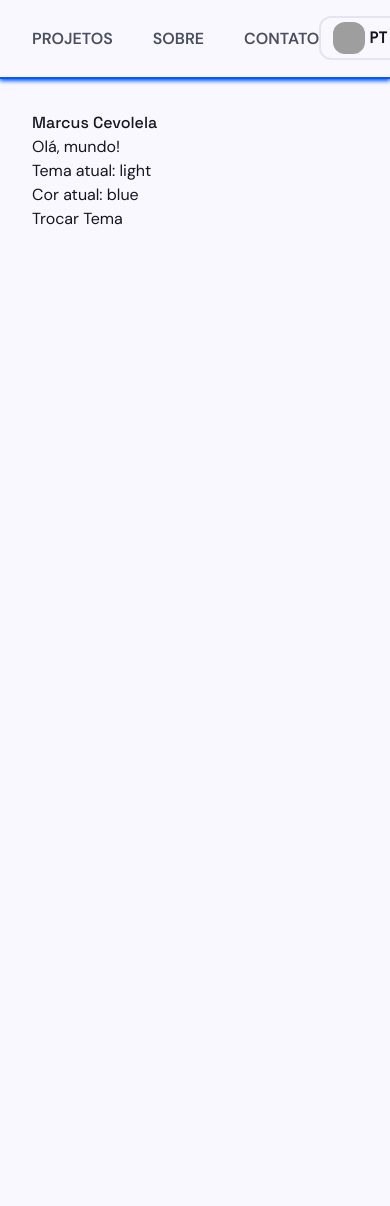
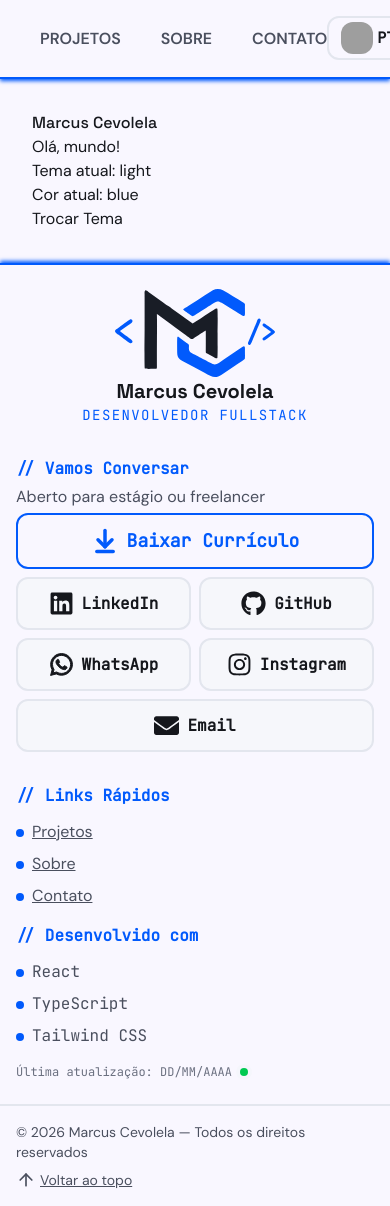
Before and after one commit to marcus-cevolela/portfolio, a React (Vite) app: page /pt in a window 390 px wide. Shown: the top 1206 px of the page. Before the commit the page ends 844 px from the top, so only its background shows below. Built offline with nearby package versions, Linux system fonts and the light colour scheme; grey boxes are pictures that could not be loaded.

Commit message:
feat: implementando footer responsivo

```diff
--- a/package.json
+++ b/package.json
@@ -18,6 +18,7 @@
     "react-i18next": "^17.0.16",
     "react-icons": "^5.7.0",
     "react-router-dom": "^7.18.4",
+    "simple-icons": "^16.35.0",
     "tailwindcss": "^4.3.3"
   },
   "devDependencies": {
--- a/src/components/Footer/Footer.tsx
+++ b/src/components/Footer/Footer.tsx
@@ -0,0 +1,154 @@
+import { ArrowDownToLine, ArrowUp } from 'lucide-react'
+import { FaLinkedin, FaGithub, FaWhatsapp, FaInstagram, FaEnvelope } from 'react-icons/fa'
+import { useTheme } from "../../hooks/useTheme"
+import logoDarkBlue from "../../assets/logo-dark-blue.svg"
+import logoDarkRed from "../../assets/logo-dark-red.svg"
+import logoLightBlue from "../../assets/logo-light-blue.svg"
+import logoLightRed from "../../assets/logo-light-red.svg"
+
+export function Footer() {
+    const { theme, accent } = useTheme()
+
+    const logoMap = {
+        "dark-blue": logoDarkBlue,
+        "dark-red": logoDarkRed,
+        "light-blue": logoLightBlue,
+        "light-red": logoLightRed,
+    }
+
+    const logo = logoMap[`${theme}-${accent}`] || logoMap["dark-blue"]
+
+    const socialLinks = [
+        {
+            name: 'LinkedIn',
+            href: 'https://www.linkedin.com/in/marcus-cevolela/',
+            icon: <FaLinkedin className="w-6.25 h-6.25 shrink-0" />,
+        },
+        {
+            name: 'GitHub',
+            href: 'https://github.com/marcus-cevolela',
+            icon: <FaGithub className="w-6.25 h-6.25 shrink-0" />,
+        },
+        {
+            name: 'WhatsApp',
+            href: 'https://wa.me/5521981213090',
+            icon: <FaWhatsapp className="w-6.25 h-6.25 shrink-0" strokeWidth={20} />,
+        },
+        {
+            name: 'Instagram',
+            href: 'https://www.instagram.com/cevolela.dev/',
+            icon: <FaInstagram className="w-6.25 h-6.25 shrink-0" />,
+        },
+        {
+            name: 'Email',
+            href: 'mailto:marcus.cevolela@gmail.com',
+            icon: <FaEnvelope className="w-6.25 h-6.25 shrink-0" />,
+        },
+    ]
+
+    const navigationLinks = [
+        { name: 'Projetos', href: '#projects' },
+        { name: 'Sobre', href: '#about' },
+        { name: 'Contato', href: '#contact' },
+    ]
+
+    const usedTechs = [
+        { name: 'React' },
+        { name: 'TypeScript' },
+        { name: 'Tailwind CSS' },
+    ]
+
+    return (
+        <footer className="border-t-primary border-t-2 shadow-[0_-2px_4px_var(--primary)] px-4 sm:px-6 md:px-8 lg:px-10 pt-6 pb-4">
+            <div className="grid grid-cols-1 gap-8 lg:gap-12 items-start mb-6 lg:grid-cols-3">
+                {/* contato e redes */}
+                <div className="flex flex-col gap-1 order-2 lg:order-1">
+                    <h2 className="text-highlight font-mono font-semibold">// Vamos Conversar</h2>
+                    <p className="text-text-secondary">Aberto para estágio ou freelancer</p>
+
+                    <a
+                        href="/files/curriculo-marcus-cevolela.pdf" download
+                        className="font-black flex items-center gap-2 mb-1 border-2 border-primary text-primary rounded-xl transition-all hover:bg-primary hover:text-text hover:scale-103 ease-in-out duration-250 w-full max-w-lg md:max-w-3xl lg:max-w-md px-6 py-3 justify-center text-lg font-mono">
+                        <ArrowDownToLine size={28} strokeWidth={3} />
+                        Baixar Currículo
+                    </a>
+
+                    <div className="grid grid-cols-2 gap-2 max-w-lg md:max-w-3xl lg:max-w-md">
+                        {socialLinks.map((social) => (
+                            <a
+                                href={social.href} rel="noopener noreferrer" key={social.name}
+                                target={social.name !== 'Email' ? '_blank' : undefined}
+                                className={`flex items-center gap-2 border-2 border-border hover:border-primary hover:text-primary rounded-xl transition-all hover:scale-103 ease-in-out duration-250 px-6 py-3 justify-center bg-surface font-mono font-semibold ${
+                                    social.name === 'Email' ? 'col-span-2' : ''
+                                }`}>
+                                {social.icon}
+                                {social.name}
+                            </a>
+                        ))}
+                    </div>
+                </div>
+
+                {/* logo */}
+                <div className="flex flex-col items-center justify-center self-center text-center order-1 lg:order-2">
+                    <img src={logo} alt="Logo Marcus Cevolela" className="w-40 lg:w-50 h-auto"/>
+
+                    <h2 className="text-text font-semibold text-xl">Marcus Cevolela</h2>
+
+                    <p className="text-primary font-mono text-sm font-medium tracking-widest">DESENVOLVEDOR FULLSTACK</p>
+                </div>
+
+                {/* links rapidos techs e atualização */}
+                <div className="flex flex-col items-start lg:items-end text-left lg:text-right gap-4 order-3 lg:order-3">
+                    <div>
+                        <h2 className="text-highlight font-mono font-semibold">// Links Rápidos</h2>
+
+                        <ul className="flex flex-col items-start lg:items-end gap-2 mt-3">
+                            {navigationLinks.map((navigation) => (
+                                <li key={navigation.name}>
+                                    <a
+                                        href={navigation.href}
+                                        className="text-text-secondary transition-colors duration-200 hover:text-primary before:content-[''] before:inline-block before:w-2 before:h-2 before:rounded-full before:bg-primary before:mr-2 before:align-middle underline hover:decoration-primary">
+                                        {navigation.name}
+                                    </a>
+                                </li>
+                            ))}
+                        </ul>
+                    </div>
+
+                    <div>
+                        <h2 className="text-highlight font-mono font-semibold">// Desenvolvido com</h2>
+
+                        <ul className="flex flex-col items-start lg:items-end gap-2 mt-3">
+                            {usedTechs.map((tech) => (
+                                <li key={tech.name}>
+                                    <p className="text-text-secondary font-mono before:content-[''] before:inline-block before:w-2 before:h-2 before:rounded-full before:bg-primary before:mr-2 before:align-middle">
+                                        {tech.name}
+                                    </p>
+                                </li>
+                            ))}
+                        </ul>
+                    </div>
+
+                    <div className="flex items-center gap-2 text-text-tertiary font-mono text-xs">
+                        <span>Última atualização: DD/MM/AAAA</span>
+                        <span className="relative flex size-2">
+                            <span className="absolute inline-flex size-full animate-ping rounded-full bg-green-500 opacity-75" />
+                            <span className="relative inline-flex size-2 rounded-full bg-green-500" />
+                        </span>
+                    </div>
+                </div>
+            </div>
+
+            {/* copyright */}
+            <hr className="border-t-2 border-border -mx-4 sm:-mx-6 md:-mx-8 lg:-mx-10" />
+            <div className="flex justify-between flex-col sm:flex-row sm:gap-5 text-text-secondary text-sm pt-4">
+                <span>© 2026 Marcus Cevolela — Todos os direitos reservados</span>
+
+                <a href="#top" className="flex items-center gap-1 mt-2 sm:mt-0 whitespace-nowrap underline hover:text-text">
+                    <ArrowUp size={20} />
+                    Voltar ao topo
+                </a>
+            </div>
+        </footer>
+    )
+}
--- a/src/components/Header/Header.tsx
+++ b/src/components/Header/Header.tsx
@@ -20,7 +20,7 @@ export function Header() {
 
     const logo = logoMap[`${theme}-${accent}`] || logoMap["dark-blue"]
     return (
-        <header className="flex items-center justify-between px-8 py-4 border-b-primary border-b-2 shadow-[0_2px_4px_var(--primary)]">
+        <header className="flex items-center justify-between px-10 py-4 border-b-primary border-b-2 shadow-[0_2px_4px_var(--primary)]">
             <h1><a href="/"><img src={logo} alt="Logo Marcus Cevolela" className="w-20 h-auto inline-block hover:scale-105 transition-all ease-in-out duration-250" /></a></h1>
             <nav>
                 <ul className="flex items-center gap-10 text-text-secondary text-base font-bold">
--- a/src/layouts/MainLayout.tsx
+++ b/src/layouts/MainLayout.tsx
@@ -1,5 +1,6 @@
 import { Outlet } from 'react-router-dom'
 import { Header } from '../components/Header/Header'
+import { Footer } from '../components/Footer/Footer'
 
 export function MainLayout() {
     return (
@@ -10,9 +11,7 @@ export function MainLayout() {
                 <Outlet />
             </main>
 
-            <footer>
-
-            </footer>
+            <Footer />
         </div>
     )
 }
```
Also changed, not shown: 2 other files (tests, documents, lock files or other folders).
